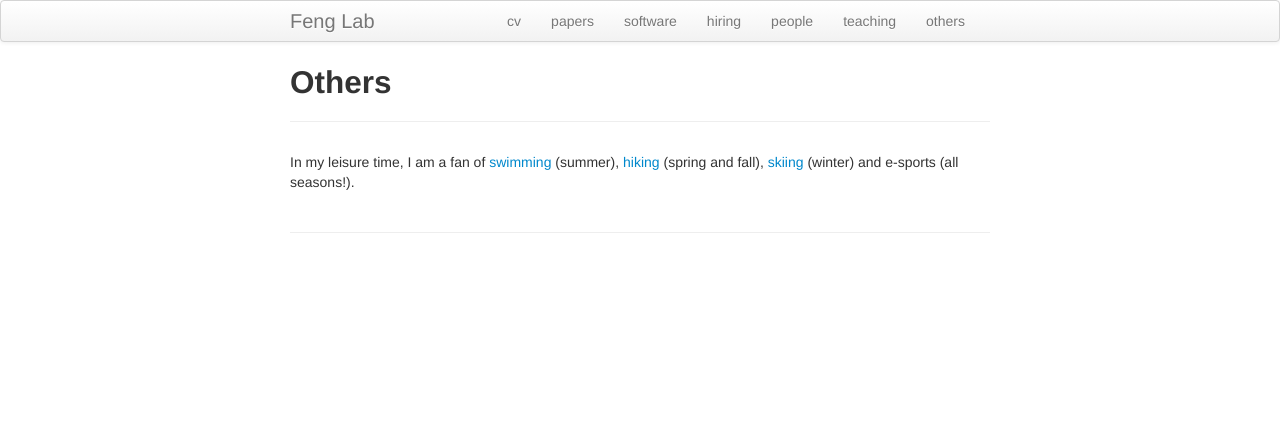
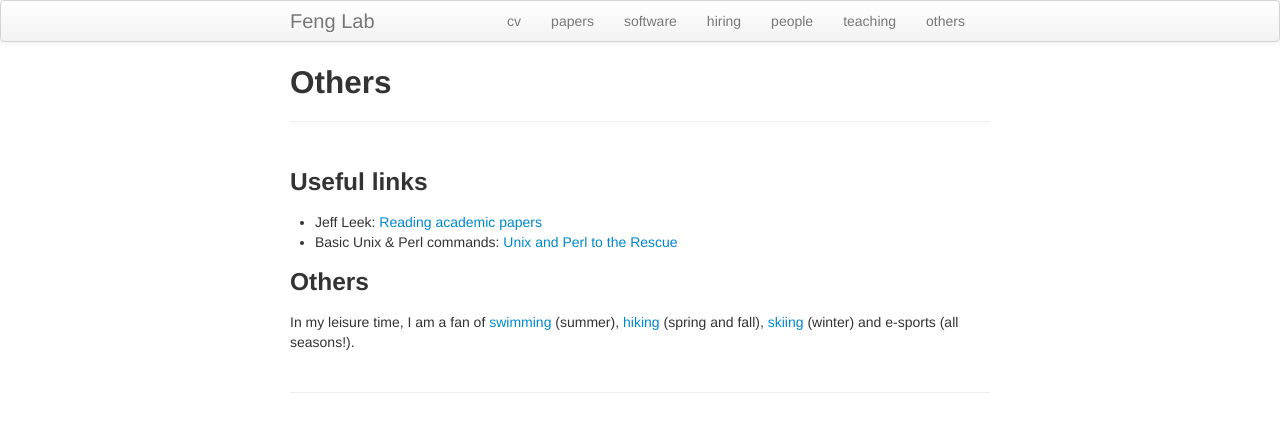
Before and after one commit to haoharryfeng/testpage4, a Jekyll site: the page built from others.md, in a window 1280 px wide. Shown: the top 432 px of the page. Built offline with Jekyll 4.4.1, drawn with Linux system fonts in a browser that asks for light colours.

Commit message:
Update others.md

```diff
--- a/others.md
+++ b/others.md
@@ -3,6 +3,17 @@ layout: page
 title: Others
 ---
 
+### Useful links
+
+- Jeff Leek: [Reading academic papers](https://github.com/jtleek/readingpapers)
+- Basic Unix &amp; Perl commands: [Unix and Perl to the Rescue](http://korflab.ucdavis.edu/unix_and_perl/)
+
+
+
+
+### Others
+
+
 In my leisure time, I am a fan of [swimming](https://case.edu/wellness/facultystaff/resources/fitness/veale-recreation-center) (summer),
 [hiking](https://fitt.co/cleveland/articles/hiking-spots-around-cleveland) (spring and fall),
 [skiing](https://www.bmbw.com/) (winter) and e-sports (all seasons!).
```
